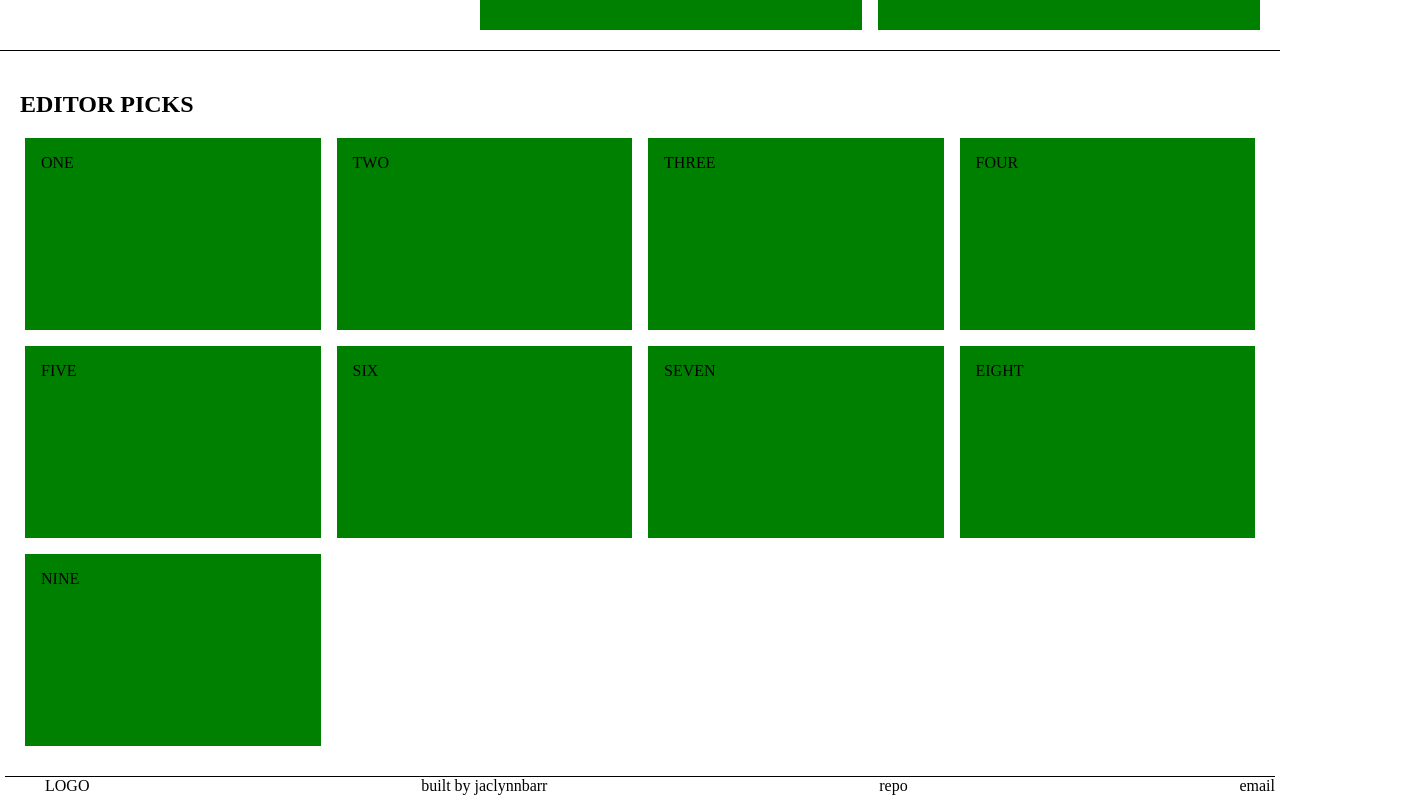
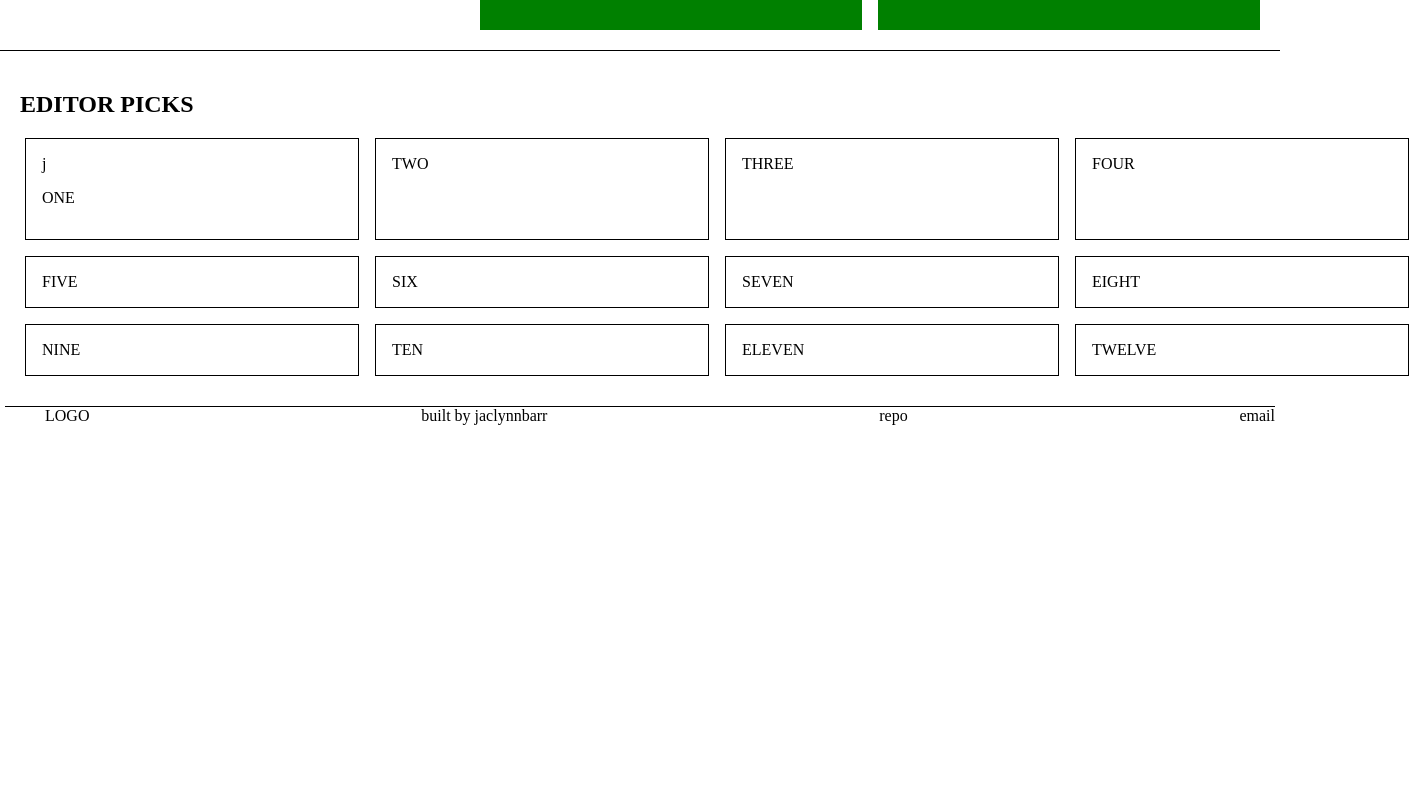
Before and after one commit to jaclynnbarrera/music-player-frontend, a React (Create React App) app: page / in a window 1280 px wide. Shown: the part 1025-1825 px from the top of the page, 1409 px wide, since content can reach past the window. After the commit the page ends 1455 px from the top, so only its background shows below. Built offline with nearby package versions, Linux system fonts and the light colour scheme; no server answers.

Commit message:
rework Songs API call and styling

```diff
--- a/src/App.js
+++ b/src/App.js
@@ -1,9 +1,11 @@
-import "./scss/App.scss"
+import "./scss/App.scss";
 import React from "react";
 import NavBar from "./components/NavBar";
 import Scroll from "./components/Scroll";
 import Main from "./components/Main";
+import Songs from "./components/Songs";
 import Footer from "./components/Footer";
+import { Route } from "react-router-dom";
 
 class App extends React.Component {
   render() {
@@ -15,7 +17,14 @@ class App extends React.Component {
         <div class="item">
           <Scroll />
         </div>
-        <div class="item"><Main/></div>
+        <div class="item">
+          <Route exact path="/">
+            <Main />
+          </Route>
+        </div>
+        <Route exact path="/songs">
+          <Songs />
+        </Route>
         <div class="item">
           <Footer />
         </div>
--- a/src/actions/fetchSongs.js
+++ /dev/null
@@ -1,11 +0,0 @@
-export default function fetchSongs() {
-  return (dispatch) => {
-    fetch("https://calm-basin-04200.herokuapp.com/songs")
-      .then(function (response) {
-        return response.json();
-      })
-      .then((songs) => {
-        dispatch({ type: "FETCH_SONGS", payload: songs });
-      });
-  };
-}
--- a/src/components/CommentInput.js
+++ b/src/components/CommentInput.js
@@ -1,6 +1,6 @@
 import React from "react";
 import { connect } from "react-redux";
-import addComment from "../actions/addComment";
+import addComment from "../api/addComment";
 
 class CommentInput extends React.Component {
   constructor() {
--- a/src/components/EditorPicks.js
+++ b/src/components/EditorPicks.js
@@ -6,7 +6,10 @@ const EditorPicks = () => {
     <section className="editor-picks-container">
       <h1>EDITOR PICKS</h1>
       <div className="songs-grid">
-        <div className="song-card">ONE</div>
+        <div className="song-card">
+          <div className="img-container">j</div>
+          <p>ONE</p>
+        </div>
         <div className="song-card">TWO</div>
         <div className="song-card">THREE</div>
         <div className="song-card">FOUR</div>
@@ -15,6 +18,9 @@ const EditorPicks = () => {
         <div className="song-card">SEVEN</div>
         <div className="song-card">EIGHT</div>
         <div className="song-card">NINE</div>
+        <div className="song-card">TEN</div>
+        <div className="song-card">ELEVEN</div>
+        <div className="song-card">TWELVE</div>
       </div>
     </section>
   );
--- a/src/components/Main.js
+++ b/src/components/Main.js
@@ -1,6 +1,5 @@
 import React from "react";
-import { connect } from "react-redux";
-import fetchSongs from "../actions/fetchSongs";
+// import fetchSongs from "../api/fetchSongs";
 import Hero from "./Hero";
 import Songs from "./Songs";
 import Song from "./Song";
@@ -11,14 +10,10 @@ import Genres from "./Genres";
 import EditorPicks from "./EditorPicks";
 
 class Main extends React.Component {
-  componentDidMount() {
-    this.props.fetchSongs();
-  }
-
   render() {
     const featuredSongs =
       this.props.songs &&
-      this.props.songs.slice(0, 8).map((s) => {
+      this.props.songs.slice(0, 12).map((s) => {
         return s;
       });
 
@@ -34,8 +29,10 @@ class Main extends React.Component {
 
     return (
       <div>
+        {/* if on home page render editor picks and genres */}
         <Hero song={this.props.songs} />
         <Genres />
+        {/* if on home page render editor picks and genres */}
         <EditorPicks />
         {/* <Route exact path="/">
           <div>
@@ -68,8 +65,4 @@ class Main extends React.Component {
   }
 }
 
-function mapStateToProps(state) {
-  return { songs: state.songs };
-}
-
-export default connect(mapStateToProps, { fetchSongs })(Main);
+export default Main;
--- a/src/components/Songs.js
+++ b/src/components/Songs.js
@@ -1,25 +1,50 @@
+import "../scss/Songs.scss";
 import React from "react";
 import { Link } from "react-router-dom";
 
 class Songs extends React.Component {
+  constructor() {
+    super();
+    this.state = {};
+  }
+
+  componentDidMount() {
+    fetch("https://calm-basin-04200.herokuapp.com/songs")
+      .then((res) => res.json())
+      .then((data) => {
+        this.setState({
+          isLoaded: true,
+          songs: data,
+        });
+      })
+      .catch((error) => console.log("error: ", error));
+  }
+
   render() {
     return (
-      <div className="songs">
-        {this.props.songs &&
-          this.props.songs.map((song) => (
-            <div key={song.id} className="song">
-              <Link to={`/songs/${song.id}`}>
-                <img src={song.image_link} alt="artist"></img>
-              </Link>
-              <p>
-                {song.title} - {song.artist}
-              </p>
-              <div className="genres">
-                {song && song.categories.map((c, i) => <p key={i}>{c}</p>)}
-              </div>
-            </div>
-          ))}
-      </div>
+      <section className="latest">
+        <h1>LATEST</h1>
+        <p>The newest additions to the Radioo 135 archive, updated weekly.</p>
+        <div className="songs-grid">
+          {this.state.isLoaded &&
+            this.state.songs.map((song) => (
+              <article key={song.id} className="song-card">
+                <div className="img-container">
+                  <img src={song.image_link} alt={song.artist}></img>
+                </div>
+                <div className="card-body">
+                  <h3>{song.artist.toUpperCase()}</h3>
+                  <p>{song.title}</p>
+                </div>
+                <div className="card-genres">
+                  {song.categories.map((genre, i) => (
+                    <li key={i}>{genre}</li>
+                  ))}
+                </div>
+              </article>
+            ))}
+        </div>
+      </section>
     );
   }
 }
--- a/src/index.js
+++ b/src/index.js
@@ -1,24 +1,12 @@
-import "./scss/index.scss"
+import "./scss/index.scss";
 import App from "./App";
 import React from "react";
 import ReactDOM from "react-dom";
 import { BrowserRouter as Router } from "react-router-dom";
-import { createStore, applyMiddleware, compose } from "redux";
-import thunk from "redux-thunk";
-import { Provider } from "react-redux";
-import { composeWithDevTools } from "redux-devtools-extension";
-import songsReducer from "./reducers/songsReducer";
-
-const store = createStore(
-  songsReducer,
-  compose(applyMiddleware(thunk), composeWithDevTools())
-);
 
 ReactDOM.render(
   <Router>
-    <Provider store={store}>
-      <App />
-    </Provider>
+    <App />
   </Router>,
   document.getElementById("root")
 );
--- a/src/scss/EditorPicks.scss
+++ b/src/scss/EditorPicks.scss
@@ -11,9 +11,31 @@
 }
 
 .song-card {
-  background-color: green;
+  display: flex;
+  flex-flow: column wrap;
+  border: 1px solid black;
   padding: 1rem;
-  height: 10rem;
+  overflow: hidden;
+  width: 300px;
+}
+
+.img-container img {
+  width: 100%;
+  height: 200px;
+  object-fit: cover;
+}
+
+// .card-body {
+//   display: flex;
+//   flex-direction: column;
+//   justify-content: center;
+//   align-items: flex-start;
+//   padding-top: 20px;
+//   min-height: 100px;
+// }
+
+.song-card p {
+  text-align: start;
 }
 
 @media (min-width: 768px) {
--- a/src/scss/NavBar.scss
+++ b/src/scss/NavBar.scss
@@ -10,3 +10,6 @@ a {
   text-decoration: none;
   color: black;
 }
+
+// 768 for full navbar
+//anything less is menu wedge
```
Also changed, not shown: src/api/addComment.js (renamed from src/actions/addComment.js), src/api/submitSong.js (renamed from src/actions/submitSong.js), src/scss/Songs.scss (added).
